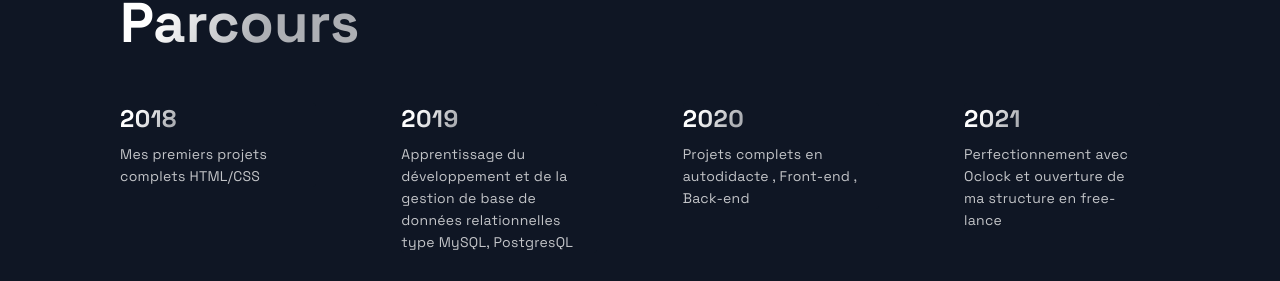
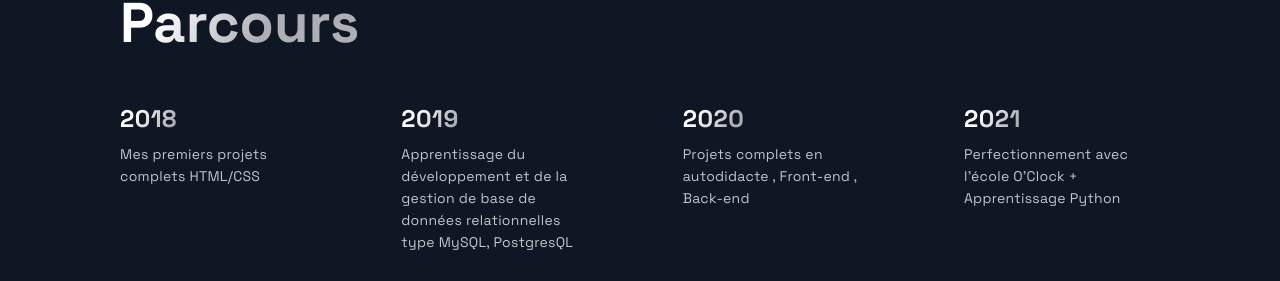
Before and after one commit to Badara-Seydi/Portfolio, a Next.js app: page / in a window 1280 px wide. Shown: the part 3556-3837 px from the top of the page. Built offline with nearby package versions, Linux system fonts and the light colour scheme.

Commit message:
modifications y2k21

```diff
--- a/src/constants/constants.js
+++ b/src/constants/constants.js
@@ -50,5 +50,5 @@ export const TimeLineData = [
   { year: 2018, text: 'Mes premiers projets complets HTML/CSS', },
   { year: 2019, text: 'Apprentissage du développement et de la gestion de base de données relationnelles type MySQL, PostgresQL', },
   { year: 2020, text: 'Projets complets en autodidacte , Front-end , Back-end', },
-  { year: 2021, text: 'Perfectionnement avec Oclock et ouverture de ma structure en free-lance' },
+  { year: 2021, text: `Perfectionnement avec l'école O'Clock + Apprentissage Python` },
 ];
```
